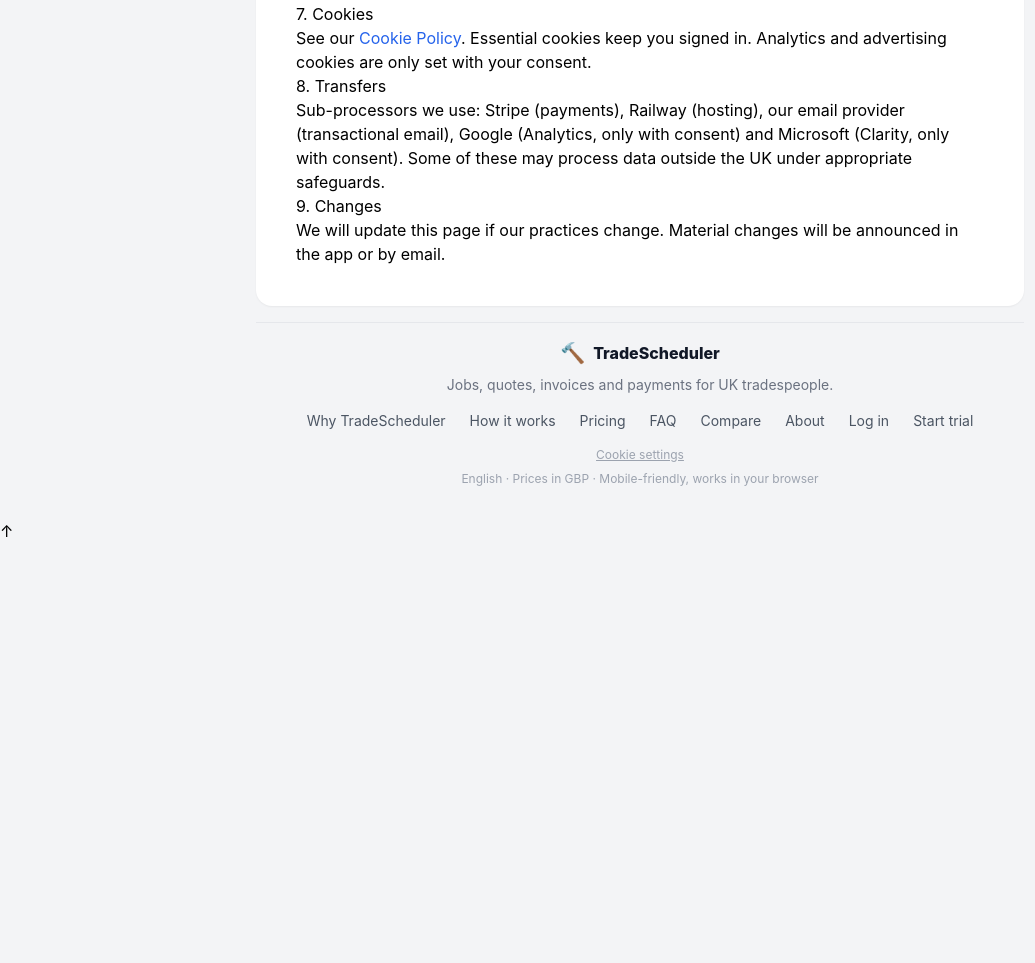
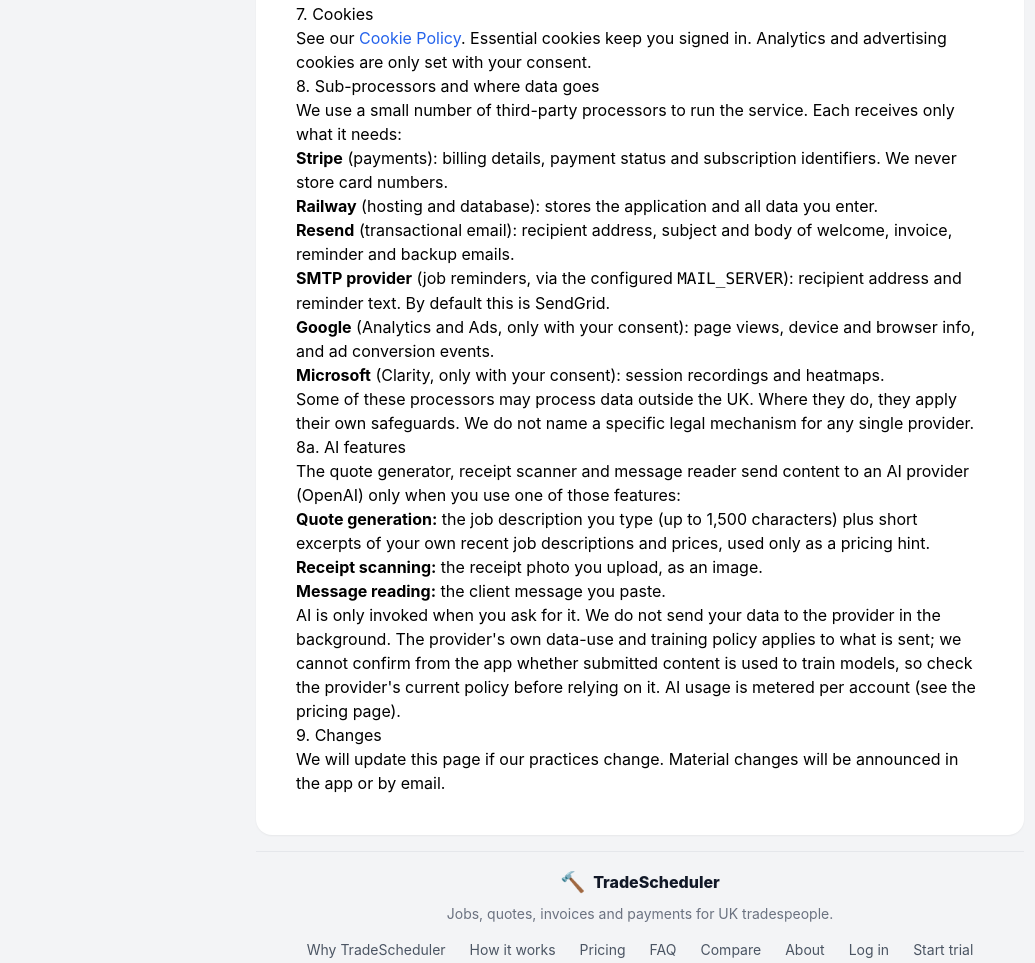
Before and after one commit to stefcosmin09-glitch/scheduler-app, a Flask app: template app/templates/privacy.html in a window 1280 px wide. Shown: the part 1010-1973 px from the top of the page, without its empty margins (0-1035 px from the left). Before the commit the page ends 1547 px from the top, so only its background shows below. Run offline with Flask 3, Linux system fonts and the light colour scheme; the template is opened without the code that fills it, so the values that code supplies are empty; some libraries are stand-ins or nearby versions.

Commit message:
Privacy policy: accurate sub-processors and AI disclosure
Inspect the code to determine which third-party services receive user data
and what each one gets, then update /privacy accordingly:

- Stripe (payments): billing details, payment status, subscription ids.
  Card numbers are never stored.
- Railway (hosting/database): stores the application and all entered data.
- Resend (transactional email): recipient, subject and body of welcome,
  invoice, reminder and backup emails.
- SMTP provider (job reminders via MAIL_SERVER, default SendGrid): recipient
  and reminder text.
- Google (Analytics and Ads, only with consent): page views, device/browser
  info, ad conversion events.
- Microsoft (Clarity, only with consent): session recordings and heatmaps.

AI features section: quote generation sends the typed description (up to
1,500 chars) plus short excerpts of the user's own recent job descriptions
and prices; receipt scanning sends the uploaded photo; message reading sends
the pasted text. AI runs only on demand, never in the background. The
provider's training policy is governed by the provider's own terms; the app
cannot confirm it, so no claim is made either way.

Test: privacy page contains each processor name.

```diff
--- a/app/templates/privacy.html
+++ b/app/templates/privacy.html
@@ -60,8 +60,26 @@
         <h2>7. Cookies</h2>
         <p>See our <a href="{{ url_for('main.cookies') }}" class="text-blue-600">Cookie Policy</a>. Essential cookies keep you signed in. Analytics and advertising cookies are only set with your consent.</p>
 
-        <h2>8. Transfers</h2>
-        <p>Sub-processors we use: Stripe (payments), Railway (hosting), our email provider (transactional email), Google (Analytics, only with consent) and Microsoft (Clarity, only with consent). Some of these may process data outside the UK under appropriate safeguards.</p>
+        <h2>8. Sub-processors and where data goes</h2>
+        <p>We use a small number of third-party processors to run the service. Each receives only what it needs:</p>
+        <ul>
+            <li><strong>Stripe</strong> (payments): billing details, payment status and subscription identifiers. We never store card numbers.</li>
+            <li><strong>Railway</strong> (hosting and database): stores the application and all data you enter.</li>
+            <li><strong>Resend</strong> (transactional email): recipient address, subject and body of welcome, invoice, reminder and backup emails.</li>
+            <li><strong>SMTP provider</strong> (job reminders, via the configured <code>MAIL_SERVER</code>): recipient address and reminder text. By default this is SendGrid.</li>
+            <li><strong>Google</strong> (Analytics and Ads, only with your consent): page views, device and browser info, and ad conversion events.</li>
+            <li><strong>Microsoft</strong> (Clarity, only with your consent): session recordings and heatmaps.</li>
+        </ul>
+        <p>Some of these processors may process data outside the UK. Where they do, they apply their own safeguards. We do not name a specific legal mechanism for any single provider.</p>
+
+        <h2>8a. AI features</h2>
+        <p>The quote generator, receipt scanner and message reader send content to an AI provider (OpenAI) only when you use one of those features:</p>
+        <ul>
+            <li><strong>Quote generation:</strong> the job description you type (up to 1,500 characters) plus short excerpts of your own recent job descriptions and prices, used only as a pricing hint.</li>
+            <li><strong>Receipt scanning:</strong> the receipt photo you upload, as an image.</li>
+            <li><strong>Message reading:</strong> the client message you paste.</li>
+        </ul>
+        <p>AI is only invoked when you ask for it. We do not send your data to the provider in the background. The provider's own data-use and training policy applies to what is sent; we cannot confirm from the app whether submitted content is used to train models, so check the provider's current policy before relying on it. AI usage is metered per account (see the pricing page).</p>
 
         <h2>9. Changes</h2>
         <p>We will update this page if our practices change. Material changes will be announced in the app or by email.</p>
```
Also changed, not shown: tests/test_legal_and_consent.py (+8 -0 lines).
